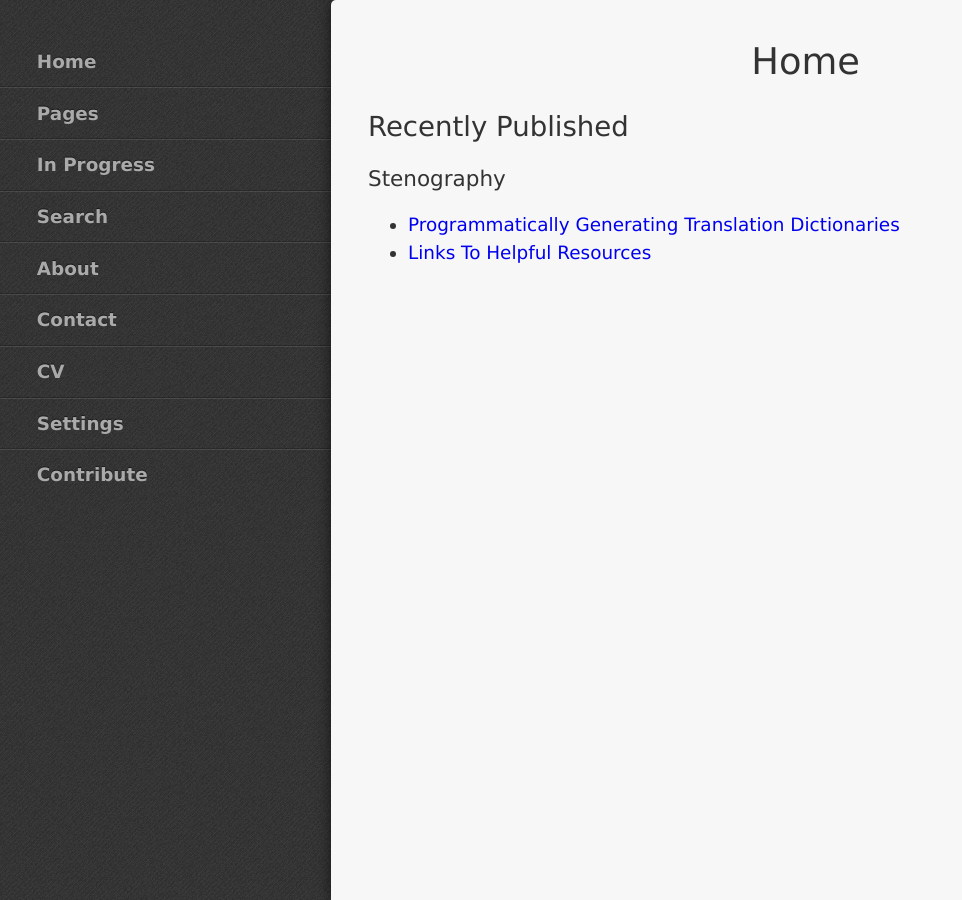
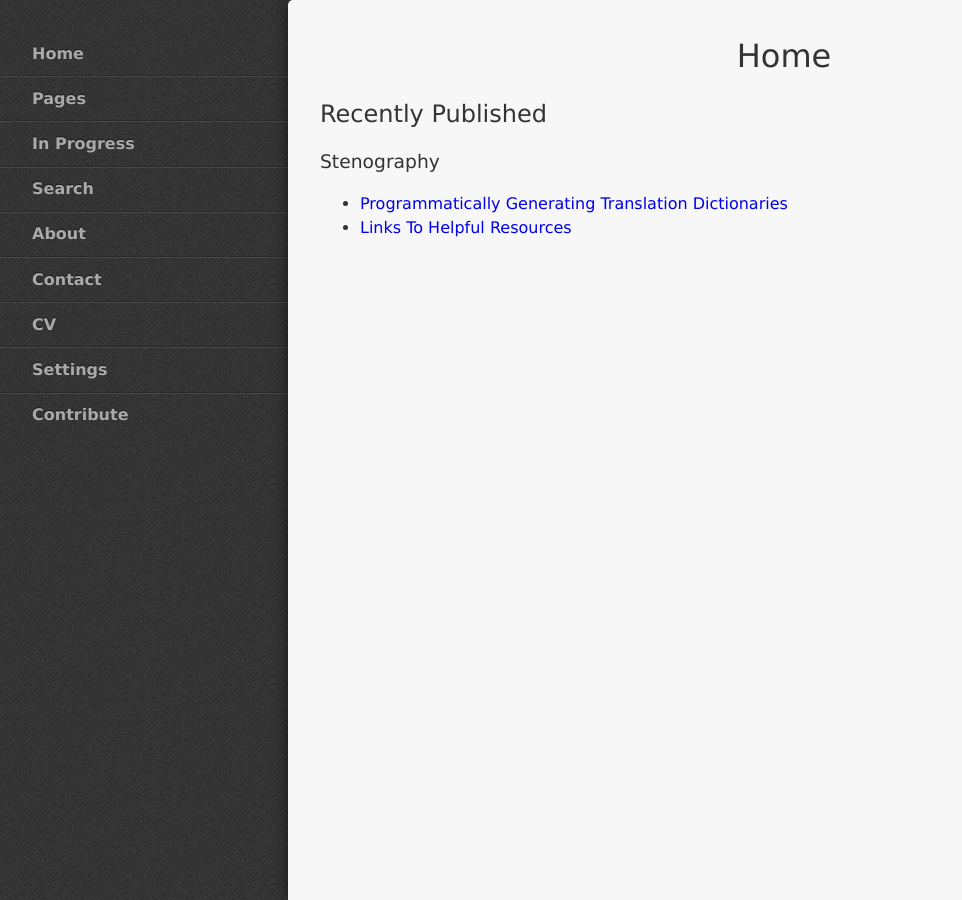
Before and after one commit to StevenTammen/StevenTammen.github.io, a Jekyll site: the page built from index.md, in a window 1280 px wide. Shown: the whole page, without its empty margins (0-962 px from the left). Built offline with Jekyll 4.4.1, drawn with Linux system fonts in a browser that asks for light colours.

Commit message:
Update stylesheet.css

```diff
--- a/assets/stylesheets/stylesheet.css
+++ b/assets/stylesheets/stylesheet.css
@@ -48,7 +48,7 @@ body {
     text-size-adjust: 100%;
     background: #444 url("debut_dark.png") repeat;
     color: #333;
-    font: 400 115%/1.5 "Verdana",sans-serif
+    font: 400 100%/1.5 "Verdana",sans-serif
 }
 
 .main {
@@ -231,8 +231,7 @@ body {
     position: absolute;
     width: 24%;
     top: 2em;
-    left: 0;
-    font-size: 100%;
+    left: 0
 }
 
 .nav-collapse ul {
```
